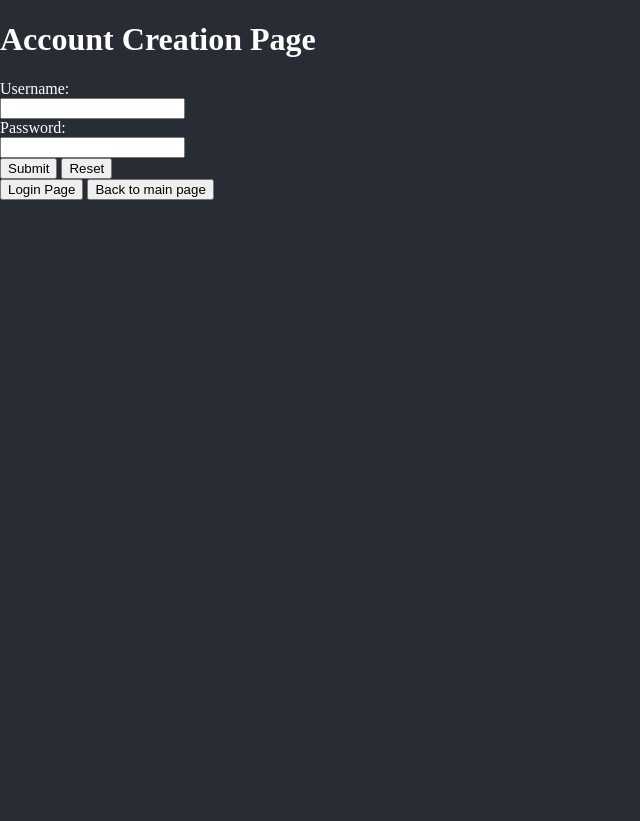
After one commit to StepanUFL/awesome-travel-app-cen3031, a Django app: page /signin in a window 1280 px wide. The commit adds this page. Shown: the whole page, without its empty margins (0-640 px from the left). Run offline with Django 5.2, Linux system fonts and the light colour scheme.

Commit message:
Attempt of login/signin structure, moved index to main + made new welcome page index
Title

```diff
--- a/planner/urls.py
+++ b/planner/urls.py
@@ -5,6 +5,9 @@ from . import views
 # app_name = "planner"
 urlpatterns = [
     path("", views.index, name="index"),
+    path('login', views.login, name="login"),
+    path('signin', views.signin, name="signin"),
+    path('main', views.main, name="main"),
     path("location/<id>/", views.location, name="location"),
     path("route/<int:id>/", views.route, name="route"),
 ]
--- a/planner/views.py
+++ b/planner/views.py
@@ -8,6 +8,18 @@ from .models import Route
 # View for the index page
 def index(request: HttpRequest):
     return render(request, "index.html", {})
+
+
+def login(request: HttpRequest):
+    return render(request, "login.html")
+
+
+def signin(request: HttpRequest):
+    return render(request, "signin.html")
+
+
+def main(request: HttpRequest):
+    return render(request, "main.html")
 
 
 # URL: /location/{id}
--- a/project/urls.py
+++ b/project/urls.py
@@ -20,5 +20,8 @@ from django.urls import include, path
 
 urlpatterns = [
     path("", include("planner.urls")),
+    path("login", include("planner.urls")),
+    path("signin", include("planner.urls")),
+    path("main", include("planner.urls")),
     path("admin/", admin.site.urls),
 ]
--- a/static/script.js
+++ b/static/script.js
@@ -24,7 +24,7 @@ window.initMap = function() {
         if (selectedPlaceId) {
             currentIDs.push(selectedPlaceId);
             renderList();
-            alert(`${selectedPlaceName} added to list`);
+            //alert(`${selectedPlaceName} added to list`);
         }
 
     });
--- /dev/null
+++ b/templates/signin.html
@@ -0,0 +1,26 @@
+<!DOCTYPE html>
+<html lang="en">
+<head>
+    <meta charset="UTF-8">
+    <title>Make an Account</title>
+    <link rel="stylesheet" href="static/style.css" />
+</head>
+<body>
+    <div>
+        <h1>Account Creation Page</h1>
+        <form>
+            <label for="username">Username:</label><br>
+            <input type="text" id="username" name="username"><br>
+            <label for="password">Password:</label><br>
+            <input type="password" id="password" name="password"><br>
+            <input type="submit" value="Submit" id="signin">
+            <input type="reset" value="Reset">
+        </form>
+
+        <input type="button" value="Login Page" onclick="location.href='{% url 'login' %}'" />
+        <input type="button" value="Back to main page" onclick="location.href='{% url 'index' %}'" />
+        <script src="account/script.js"></script>
+
+    </div>
+</body>
+</html>
```
Also changed, not shown: static/account.js (added, +54 -0 lines), templates/index.html (+6 -87 lines), templates/login.html (added, +31 -0 lines), templates/main.html (added, +100 -0 lines).
